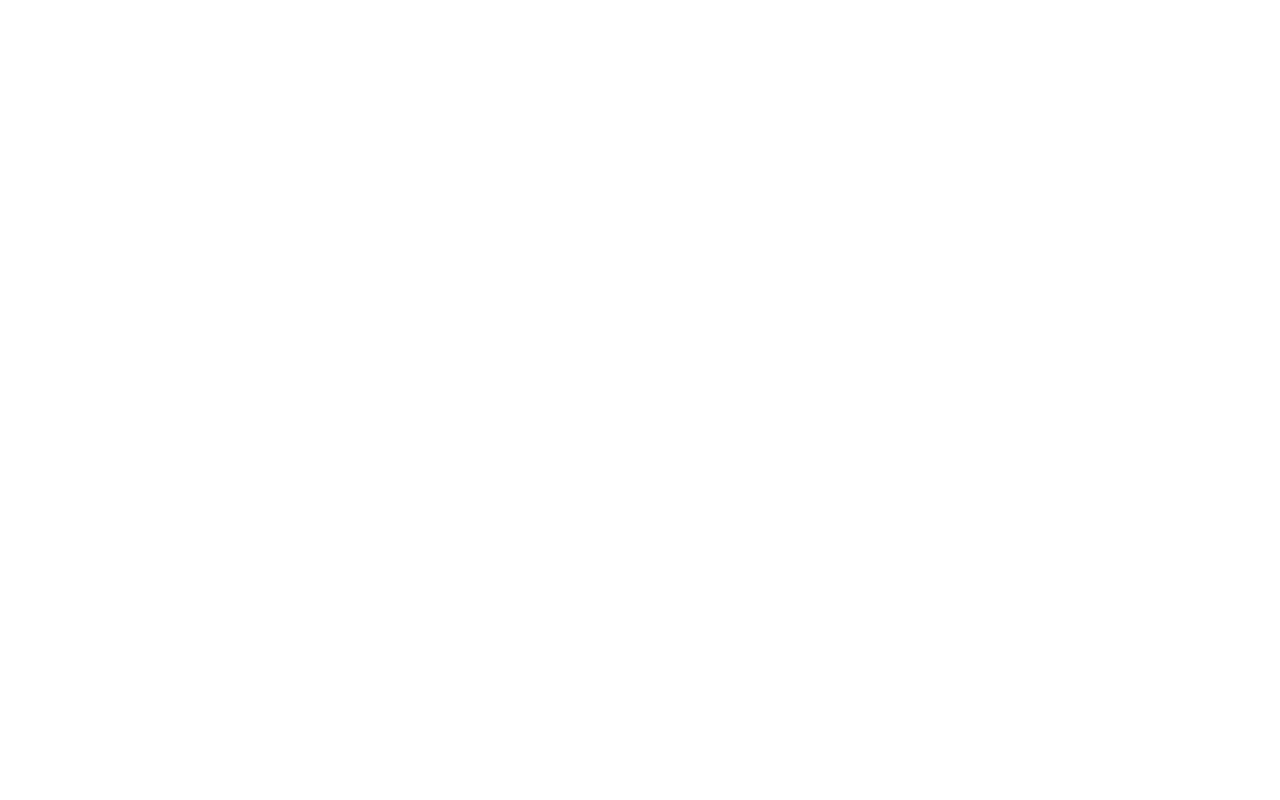
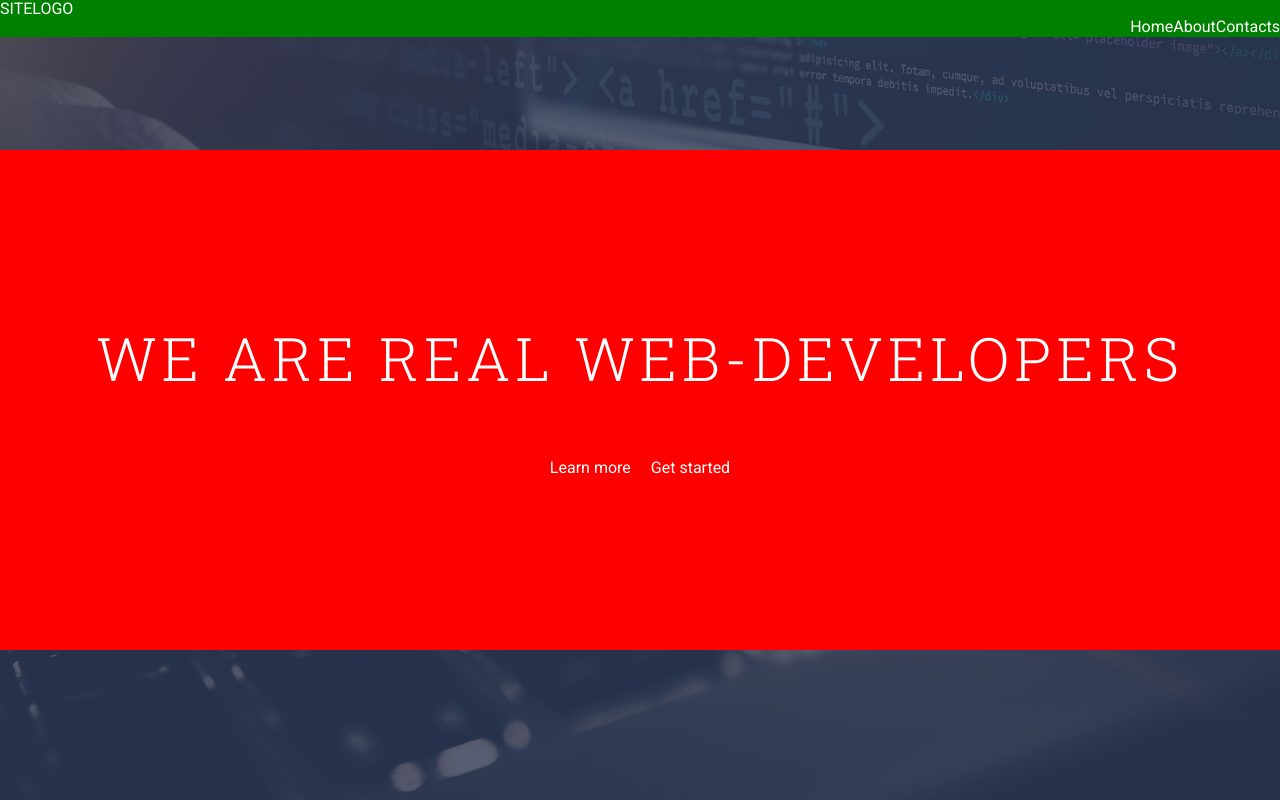
Before and after one commit to KaterynaSolovei/project_1, a website: page index.html in a window 1280 px wide. Drawn offline with Linux system fonts and the light colour scheme.

Commit message:
in process

```diff
--- a/assets/scss/common/_classes.scss
+++ b/assets/scss/common/_classes.scss
@@ -0,0 +1,2 @@
+@use "../mixins" as *;
+@use "../presets" as *;
--- a/assets/scss/common/_typography.scss
+++ b/assets/scss/common/_typography.scss
@@ -0,0 +1,33 @@
+@use "../mixins" as *;
+@use "../presets" as *;
+
+*,
+*::after,
+*::before {
+  box-sizing: border-box;
+}
+
+html {
+  font-size: $font-size;
+  font-family: $font-main;
+  overflow-y: scroll;
+}
+
+body {
+
+}
+
+h1 {
+  font-size: 3.75rem;
+  letter-spacing: 0.08em;
+  color: $color-light;
+  font-weight: 300;
+  font-family: $font-header;
+  text-align: center;
+  line-height: 1.2;
+}
+
+a {
+text-decoration: none;
+color: $color-light;
+}
--- /dev/null
+++ b/assets/scss/common/index.scss
@@ -0,0 +1,2 @@
+@forward "classes";
+@forward "typography";
--- a/assets/scss/components/header/_header-content.scss
+++ b/assets/scss/components/header/_header-content.scss
@@ -0,0 +1,24 @@
+@use "../../mixins" as *;
+@use "../../presets" as *;
+
+.header-content {
+  position: relative;
+  z-index: 1;
+  background-color: red;
+  display: flex;
+  align-items: center;
+
+  &__container {
+    @extend %container;
+  }
+
+  &__title {
+    margin: 0 0 65px 0;
+  }
+
+  &__actions {
+    display: flex;
+    justify-content: center;
+    gap: $gap;
+  }
+}
--- a/assets/scss/components/header/_header-logo.scss
+++ b/assets/scss/components/header/_header-logo.scss
@@ -0,0 +1,7 @@
+@use "../../mixins" as *;
+@use "../../presets" as *;
+
+.header-logo__link {
+}
+.header-logo__accent {
+}
--- a/assets/scss/components/header/_header-menu.scss
+++ b/assets/scss/components/header/_header-menu.scss
@@ -0,0 +1,21 @@
+@use "../../mixins" as *;
+@use "../../presets" as *;
+
+.header-menu {
+  background-color: green;
+
+  position: absolute;
+  z-index: 2;
+  top: 0;
+  left: 0;
+right: 0;
+
+}
+.header-menu__container {
+  @extend %container;
+
+  display: grid;
+  grid-template-columns: auto 1fr;
+  align-items: center;
+  gap: $gap;
+}
--- a/assets/scss/components/header/_header-navbar.scss
+++ b/assets/scss/components/header/_header-navbar.scss
@@ -0,0 +1,16 @@
+@use "../../mixins" as *;
+@use "../../presets" as *;
+
+.header-navbar {
+
+&__bth {
+  display: none;
+}
+&__list {
+ @include unlist;
+  display: flex;
+  justify-content: flex-end;
+}
+&__item {
+}
+}
--- a/assets/scss/components/header/_header-overlay.scss
+++ b/assets/scss/components/header/_header-overlay.scss
@@ -0,0 +1,12 @@
+@use "../../mixins" as *;
+@use "../../presets" as *;
+
+.header-overlay {
+@include abs-position;
+
+background-color: $color-primary;
+opacity: 0.8;
+}
+.header-overlay__container {
+
+}
--- a/assets/scss/components/header/_header.scss
+++ b/assets/scss/components/header/_header.scss
@@ -0,0 +1,17 @@
+@use "../../mixins" as *;
+@use "../../presets" as *;
+
+.header {
+  position: relative;
+  min-height: 100vh;
+  background-color: $color-primary;
+
+  display: grid;
+  color: $color-light;
+
+  background-image: url(../img/img-header.png);
+  background-repeat: no-repeat;
+  background-position: 50% 50%;
+  background-size: cover;
+  padding: 150px 0;
+}
--- /dev/null
+++ b/assets/scss/components/header/index.scss
@@ -0,0 +1,6 @@
+@forward "header";
+@forward "header-content";
+@forward "header-menu";
+@forward "header-logo";
+@forward "header-navbar";
+@forward "header-overlay";
--- a/assets/scss/mixins/_extends.scss
+++ b/assets/scss/mixins/_extends.scss
@@ -0,0 +1,7 @@
+@use "../presets/skin";
+@use "../presets/variables";
+
+%container {
+  width: min(100% - 40px, 1300px);
+  margin-inline: auto;
+}
--- a/assets/scss/presets/_variables.scss
+++ b/assets/scss/presets/_variables.scss
@@ -3,6 +3,8 @@
 $font-header: "Roboto Slab", serif;
 $font-main: "Roboto", sans-serif;
 $font-size: 16px;
+
+$container: 1300px;
 
 $ul: 1340px;
 $xl: 1200px;
--- a/assets/scss/style.scss
+++ b/assets/scss/style.scss
@@ -1,7 +1,6 @@
 @use "../../libs/normalize.css/normalize";
 
-@use "common/typography";
-@use "common/classes";
+@use "common";
 
 @use "components/header/header";
 @use "components/header/header-overlay";
@@ -9,6 +8,7 @@
 @use "components/header/header-logo";
 @use "components/header/header-navbar";
 @use "components/header/header-content";
+/*
 @use "components/sections/skills/skills";
 @use "components/sections/skills/skill-item";
 @use "components/sections/section-about";
@@ -16,3 +16,4 @@
 @use "components/sections/section-posts";
 
 @use "components/footer/footer";
+*/
--- a/index.html
+++ b/index.html
@@ -18,7 +18,52 @@
 
 <body>
 
-  <!-- Код пишем здесь -->
+  <header class="header">
+    <div class="header-content">
+      <div class="header-content__container">
+        <h1 class="header-content__title">WE ARE REAL WEB-DEVELOPERS</h1>
+        <div class="header-content__actions">
+          <a class="btn btn--light" href="#"> Learn more</a>
+          <a class="btn btn--light" href="#">Get started</a>
+        </div>
+      </div>
+    </div>
+
+    <div class="header-menu">
+      <div class="header-menu__container"></div>
+      <div class="header-logo__link">
+        <a class="header-logo__accent" href="#">
+          <span>SITE</span>LOGO
+        </a>
+      </div>
+
+      <nav class="header-navbar">
+        <div class="header-navbar__bth">
+          <span class="header-navbar__btn-row"></span>
+          <span class="header-navbar__btn-row"></span>
+          <span class="header-navbar__btn-row"></span>
+        </div>
+        <ol class="header-navbar__list">
+          <li class="header-navbar__item">
+            <a class="header-navbar__list" href="#">Home</a>
+          </li>
+          <li class="header-navbar__item">
+            <a class="header-navbar__list" href="#">About</a>
+          </li>
+          <li class="header-navbar__item">
+            <a class="header-navbar__list" href="#">Contacts</a>
+          </li>
+        </ol>
+      </nav>
+    </div>
+
+    <div class="header-overlay">
+      <div class="header-overlay__container"></div>
+    </div>
+  </header>
+
+
+
 
   <!-- Подключаем библиотеку jquery, необходимую для работы нашего основного скрипта -->
   <script src="libs/jquery/dist/jquery.min.js"></script>
```
Also changed, not shown: assets/css/style.css, assets/css/style.min.css (added), assets/scss/presets/_index.scss (line endings or trailing spaces), 2 other files.
